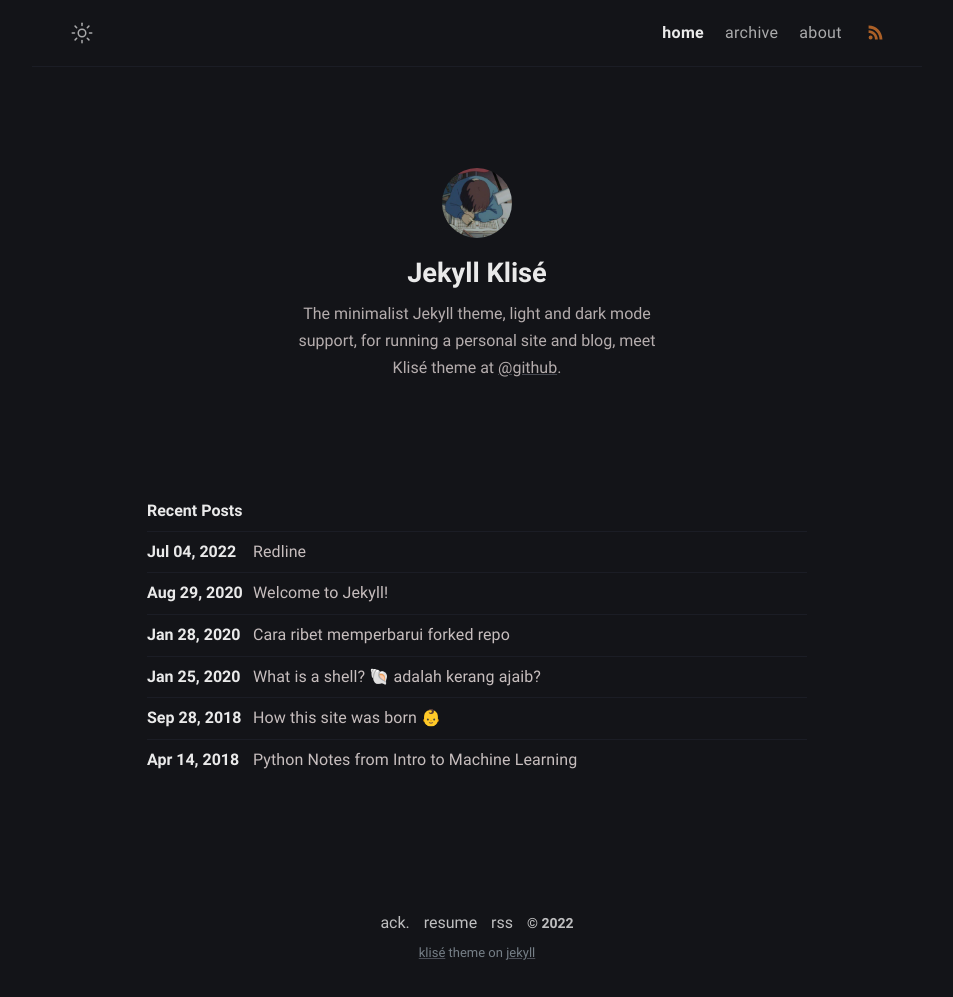
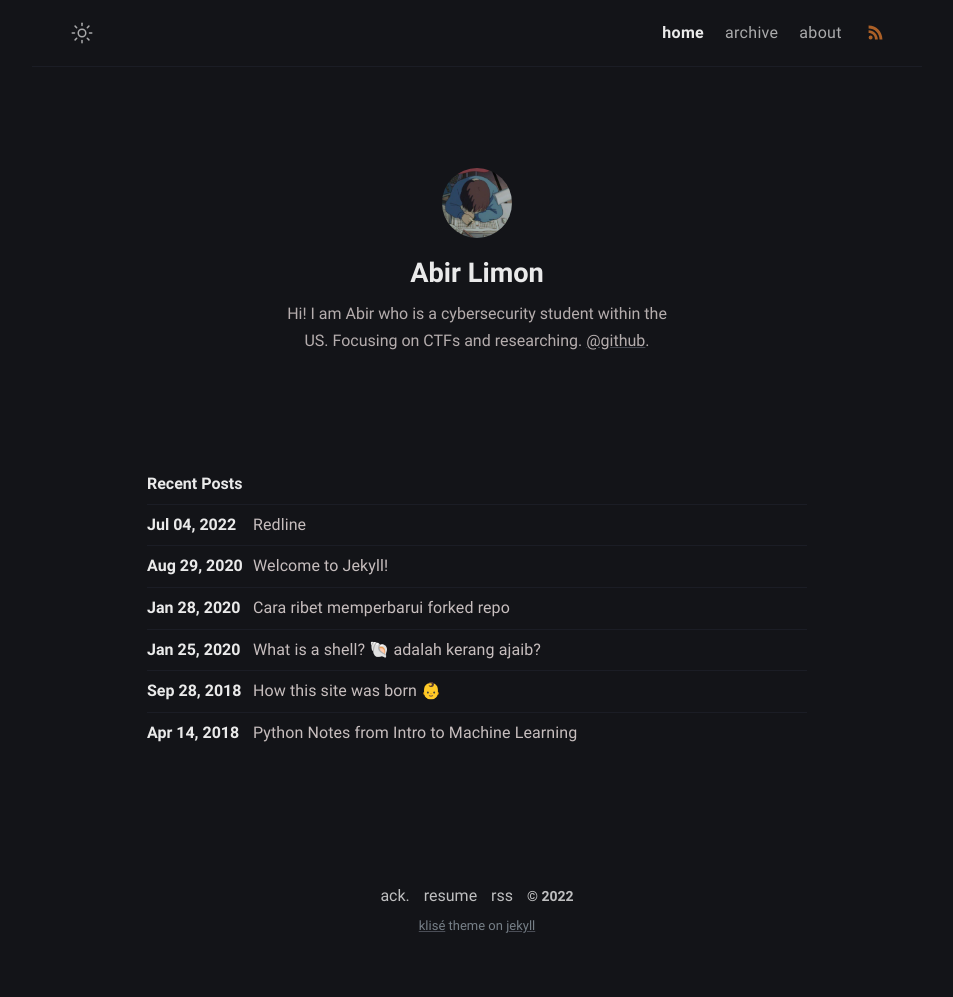
Before and after one commit to limon768/limon768.github.io, a Jekyll site: the page built from index.md, in a window 1280 px wide. Shown: the whole page, without its empty margins (163-1116 px from the left). Built offline with Jekyll 4.4.1, drawn with Linux system fonts in a browser that asks for light colours; after the commit the page ends 970 px from its top, so only the background shows below that.

Commit message:
various config changes

```diff
--- a/_config.yml
+++ b/_config.yml
@@ -2,7 +2,7 @@
 title: SquareZer0 # site title
 description: >- # site description
   He's writing in Bahasa about web technology and experience as a journal
-  for documentation things that he learned, meet him <a href="https://github.com/piharpi" target="_blank" rel="noopener">@github</a>.
+  for documentation things that he learned, meet him <a href="https://github.com/limon768" target="_blank" rel="noopener">@github</a>.
 lang: en-US # default lang
 #timezone: America/New_York # set your timezone
 image: assets/img/ogp.png # This image used for Open Graph more info https://ogp.me/
@@ -11,12 +11,11 @@ mode: dark # default theme "dark" | "light"
 
 # Profile settings
 author:
-  name: Jekyll Klisé # author name
+  name: Abir Limon # author name
   bio: >- # tell to the world
-    The minimalist Jekyll theme, light and dark mode support, for running a personal site and blog,
-    meet Klisé theme at <a href="https://github.com/piharpi/jekyll-klise" target="_blank" rel="noopener">@github</a>.
+    Hi! I am Abir who is a cybersecurity student within the US. Focusing on CTFs and researching. <a href="https://github.com/limon768" target="_blank" rel="noopener">@github</a>.
   username: username # general username
-  github: github_username # github username
+  github: limon768 # github username
   twitter: twitter_username # twitter username
   facebook: facebook_username # facebook username
   email: your-email@email.com # email adress
```
Also changed, not shown: about.md (+0 -6 lines).
